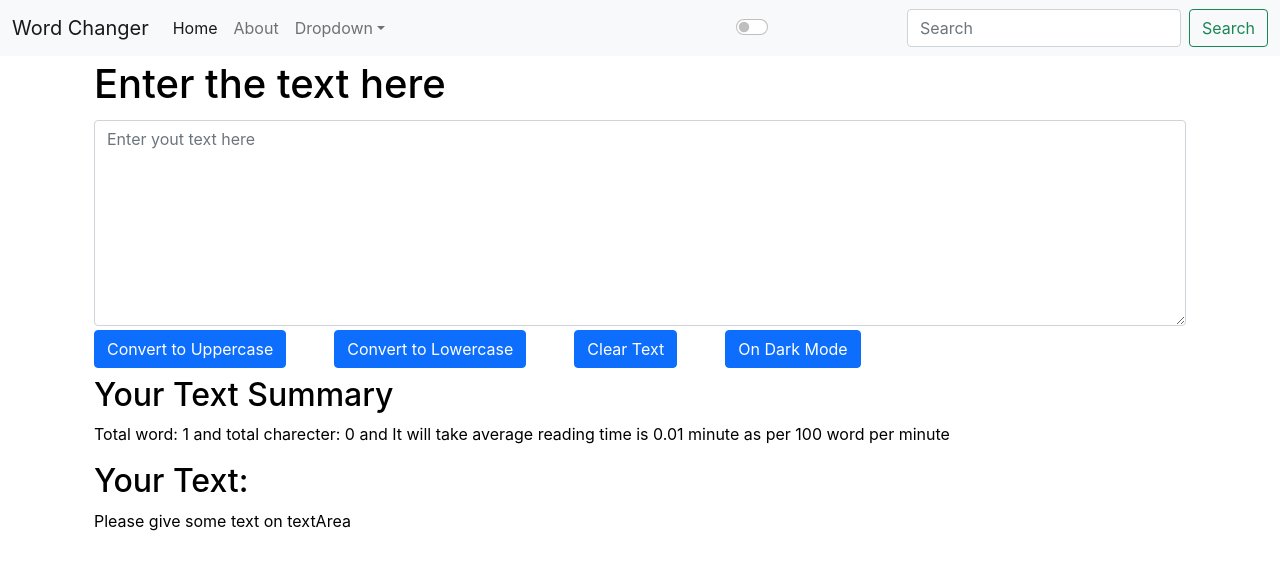
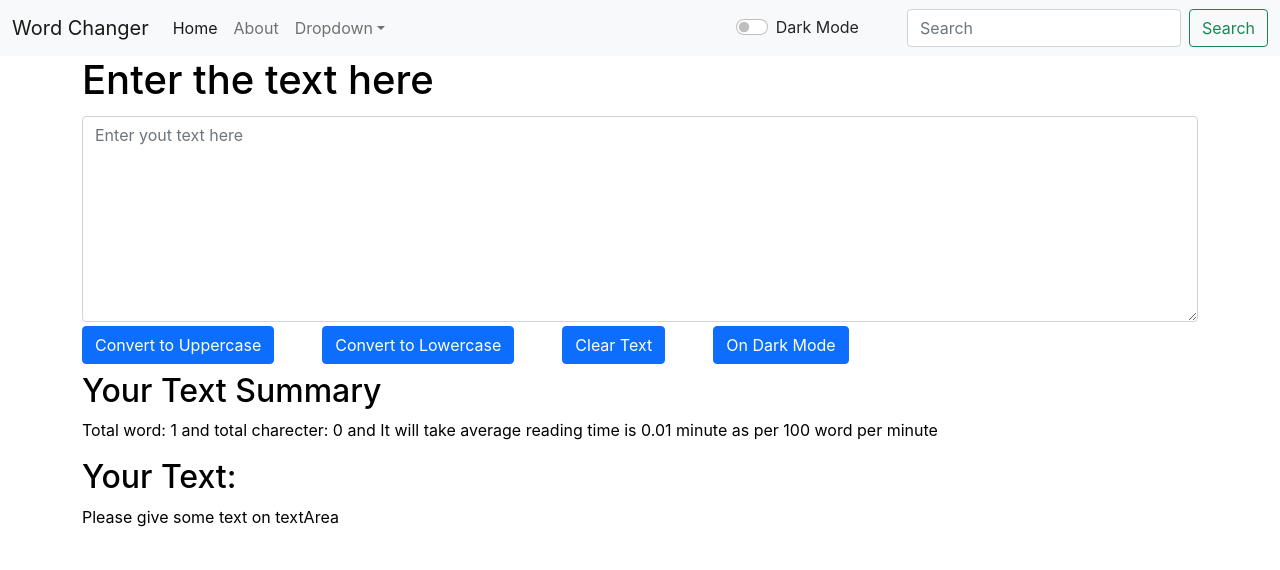
Before and after one commit to raj01999/first-React-app, a React (Create React App) app: page / in a window 1280 px wide. Shown: the top 570 px of the page. Built offline with nearby package versions, Linux system fonts and the light colour scheme.

Commit message:
first react project

```diff
--- a/src/App.js
+++ b/src/App.js
@@ -1,50 +1,86 @@
 import Navbar from "./component/Navbar";
 import TextArea from "./component/TextArea";
 import { useState } from "react";
+import Aleart from "./component/Aleart";
 function App() {
   const dark = {
-    backgroundColor : "#686868",
-    color : "white",
-  }
+    backgroundColor: "#686868",
+    color: "white",
+  };
   const light = {
-    backgroundColor : "white",
-    color : "black"
-  }
+    backgroundColor: "white",
+    color: "black",
+  };
 
-  const [myStyle, setStyle] = useState(light)
-  const [darkMode, setDarkMode] = useState("On Dark Mode")
-  const darkMoreFun = ()=>{
-    if (myStyle.backgroundColor === "white"){
-      setStyle(dark)
-      setDarkMode("On Light Mode")
+  const [myStyle, setStyle] = useState(light);
+  const [darkMode, setDarkMode] = useState("On Dark Mode");
+  const darkMoreFun = () => {
+    if (myStyle.backgroundColor === "white") {
+      setStyle(dark);
+      setDarkMode("On Light Mode");
+      showAleart("Dark Mode", "success")
+      setTimeout(()=>{
+        setAleart(null)
+      }, 1500)
+    } else {
+      setStyle(light);
+      setDarkMode("On Dark Mode");
+      showAleart("Light Mode", "success")
+      setTimeout(()=>{
+        setAleart(null)
+      }, 1500)
     }
-    else{
-      setStyle(light)
-      setDarkMode("On Dark Mode")
+  };
+
+  const [aleart, setAleart] = useState(null);
+  const showAleart = (msg, status) => {
+    setAleart({
+      msg: msg,
+      status: status,
+    });
+  };
+
+  const [modeStatus, setModeStatus] = useState("Dark Mode");
+  const [mode, setMOde] = useState(true);
+  const changeMode = () => {
+    if (mode) {
+      document.body.style.backgroundColor = "#696969";
+      setMOde(false);
+      setModeStatus("Light Mode");
+      setStyle(dark);
+      showAleart("Dark Mode", "success")
+      setTimeout(()=>{
+        setAleart(null)
+      }, 1500)
+    } else {
+      document.body.style.backgroundColor = "white";
+      setMOde(true);
+      setModeStatus("Dark Mode");
+      setStyle(light);
+      showAleart("Light Mode", "success")
+      setTimeout(()=>{
+        setAleart(null)
+      }, 1500)
     }
-  }
-  const [modeStatus, setModeStatus] = useState("Dark Mode")
-  const [mode, setMOde] = useState(true)
-  const changeMode = ()=>{
-    if (mode){
-      document.body.style.backgroundColor = "#696969";
-      setMOde(false)
-      setModeStatus("Light Mode")
-      setStyle(dark)
-    }
-    else{
-      document.body.style.backgroundColor = "white";
-      setMOde(true)
-      setModeStatus("Dark Mode")
-      setStyle(light)
-    }
-  }
+  };
+
   return (
     <>
-      <Navbar title="Word Changer" mode ={mode} modeFun = {changeMode} modeStatus = {modeStatus}/>
-      <div className="container my-1">
-        <TextArea hedding = "Enter the text here" darkMoreFun = {darkMoreFun} myStyle={myStyle} darkMode ={darkMode} />
-      </div>
+      <Navbar
+        title="Word Changer"
+        mode={mode}
+        modeFun={changeMode}
+        modeStatus={modeStatus}
+      />
+        <Aleart aleart= {aleart} />
+        <TextArea
+          hedding="Enter the text here"
+          darkMoreFun={darkMoreFun}
+          myStyle={myStyle}
+          darkMode={darkMode}
+          showAleart ={showAleart}
+          setAleart = {setAleart}
+        />
     </>
   );
 }
--- /dev/null
+++ b/src/component/Aleart.js
@@ -0,0 +1,13 @@
+export default function Aleart(props) {
+  return (
+    props.aleart && (
+      <div
+        className={`alert alert-${props.aleart.status} alert-dismissible fade show`}
+        role="alert"
+        style={{position : "fixed"}}
+      >
+        <strong>{props.aleart.status.toUpperCase()} </strong> {props.aleart.msg}
+      </div>
+    )
+  );
+}
--- a/src/component/Navbar.js
+++ b/src/component/Navbar.js
@@ -73,7 +73,7 @@ export default function Navbar(props) {
               onClick={props.modeFun}
             />
             <label
-              className="form-check-label text-light"
+              className={`form-check-label text-${props.mode? "dark" : "light"}`}
               htmlFor="flexSwitchCheckDefault"
             >
               {props.modeStatus}
--- a/src/component/TextArea.js
+++ b/src/component/TextArea.js
@@ -5,14 +5,29 @@ export default function TextArea(props) {
 
   function changeToUpper() {
     setText(text.toUpperCase());
+    props.showAleart("UpperCase Convert Sucess", "success")
+      setTimeout(()=>{
+        props.setAleart(null)
+      }, 1500)
   }
 
   let changeToLower = () => {
     setText(text.toLowerCase());
+    props.showAleart("LowerCase Convert Sucess", "success")
+      setTimeout(()=>{
+        props.setAleart(null)
+      }, 1500)
   };
 
   function changeTheText(event) {
     setText(event.target.value);
+  }
+  const clearText = ()=>{
+    setText("")
+    props.showAleart("Text has been clear", "success")
+    setTimeout(()=>{
+      props.setAleart(null)
+    }, 1500)
   }
 
   return (
@@ -38,7 +53,7 @@ export default function TextArea(props) {
         <button className="btn btn-primary mx-5" onClick={changeToLower}>
           Convert to Lowercase
         </button>
-        <button className="btn btn-primary" onClick={()=>{setText("")}}>
+        <button className="btn btn-primary" onClick={clearText}>
           Clear Text
         </button>
         <button className="btn btn-primary mx-5" onClick={props.darkMoreFun}>
@@ -49,7 +64,7 @@ export default function TextArea(props) {
         <h2>Your Text Summary</h2>
         <p>Total word: {text.split(" ").length} and total charecter: {text.length} and It will take average reading time is {text.split(" ").length * 0.01} minute as per 100 word per minute</p>
         <h2>Your Text: </h2>
-        <p>{text.length? text : "Please give some text on textArea"}</p>
+        <p style={{wordBreak: "break-word"}}>{text.length? text : "Please give some text on textArea"}</p>
       </div>
     </>
   );
```
